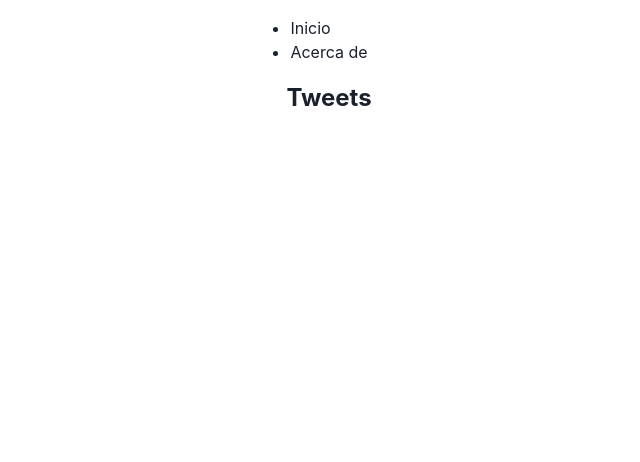
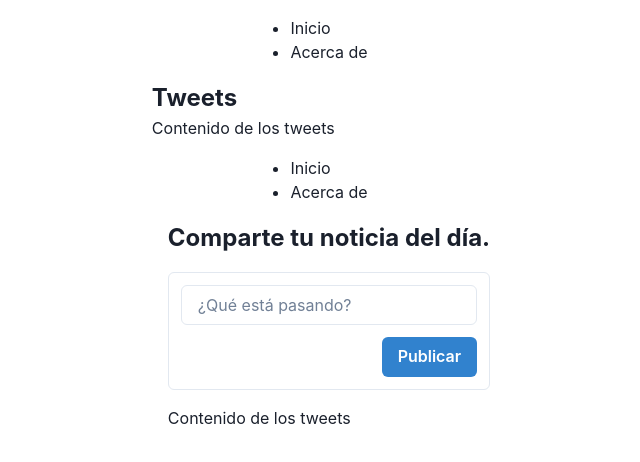
Before and after one commit to JuanPabloParra/ProyectWeb, a React (Create React App) app in the folder proyectoWeb/myweb/: page / in a window 1280 px wide. Shown: the top 462 px of the page, without its empty margins (311-951 px from the left). Built offline with nearby package versions, Linux system fonts and the light colour scheme.

Commit message:
haciendo un boton de publicacion de mensajes

```diff
--- a/proyectoWeb/myweb/src/App.js
+++ b/proyectoWeb/myweb/src/App.js
@@ -1,24 +1,23 @@
-import logo from './logo.svg';
-import './App.css';
+import React from 'react';
+import { ChakraProvider, Box, Flex, Text, Stack } from '@chakra-ui/react';
+import Menu from './shared/Menu';
+import PublicarTweet from './components/PublicarTweet';
+import HomePage from './pages/HomePage';
 
 function App() {
   return (
-    <div className="App">
-      <header className="App-header">
-        <img src={logo} className="App-logo" alt="logo" />
-        <p>
-          Edit <code>src/App.js</code> and save to reload.
-        </p>
-        <a
-          className="App-link"
-          href="https://reactjs.org"
-          target="_blank"
-          rel="noopener noreferrer"
-        >
-          Learn React
-        </a>
-      </header>
-    </div>
+    <ChakraProvider>
+      <Flex direction="column" align="center" maxW="600px" mx="auto" p="4">
+        <Menu />
+        <Box mt="4">
+          <Text fontSize="2xl" fontWeight="bold">Comparte tu noticia del día.</Text>
+          <Stack spacing="4" mt="4" w="100%">
+            <PublicarTweet />
+            <HomePage />
+          </Stack>
+        </Box>
+      </Flex>
+    </ChakraProvider>
   );
 }
 
--- /dev/null
+++ b/proyectoWeb/myweb/src/components/PublicarTweet.js
@@ -0,0 +1,18 @@
+import React from 'react';
+import { Box, Input, Button, Stack } from '@chakra-ui/react';
+
+function PublicarTweet() {
+  return (
+    <Box borderWidth="1px" borderRadius="md" p="3">
+      <Input placeholder="¿Qué está pasando?" />
+      <Stack direction="row" justify="space-between" mt="3">
+        <Box />
+        <Button colorScheme="blue" size="md">
+          Publicar
+        </Button>
+      </Stack>
+    </Box>
+  );
+}
+
+export default PublicarTweet;
--- a/proyectoWeb/myweb/src/index.js
+++ b/proyectoWeb/myweb/src/index.js
@@ -3,17 +3,23 @@ import ReactDOM from 'react-dom';
 import reportWebVitals from './reportWebVitals';
 import { ChakraProvider, Box, Flex, Text } from '@chakra-ui/react';
 import Menu from './shared/Menu';
+import HomePage from './pages/HomePage';
+import App from './App';
 
-ReactDOM.createRoot(document.getElementById('root')).render(
+ReactDOM.render(
+  <React.StrictMode>
     <ChakraProvider>
       <Flex direction="column" align="center" maxW="600px" mx="auto" p="4">
         <Menu />
         <Box mt="4">
           <Text fontSize="2xl" fontWeight="bold">Tweets</Text>
-        {/* Contenido de los tweets */}
+          <HomePage />
+          <App />
         </Box>
       </Flex>
     </ChakraProvider>
+  </React.StrictMode>,
+  document.getElementById('root')
 );
 
 reportWebVitals();
--- a/proyectoWeb/myweb/src/pages/HomePage.js
+++ b/proyectoWeb/myweb/src/pages/HomePage.js
@@ -0,0 +1,12 @@
+import React from 'react';
+import { Box, Text } from '@chakra-ui/react';
+
+function HomePage() {
+  return (
+    <Box>
+      <Text>Contenido de los tweets</Text>
+    </Box>
+  );
+}
+
+export default HomePage;
```
Lines whose indentation alone changed are shown as unchanged.
